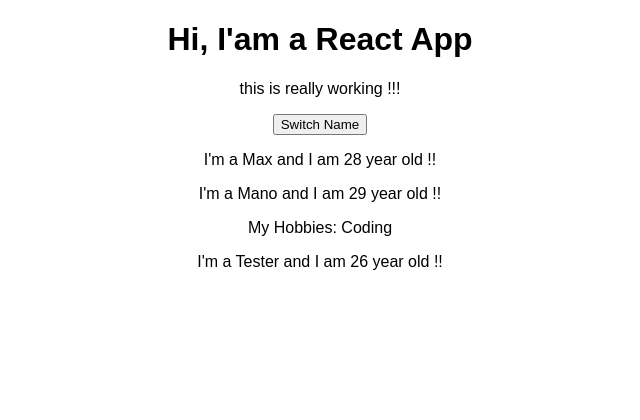
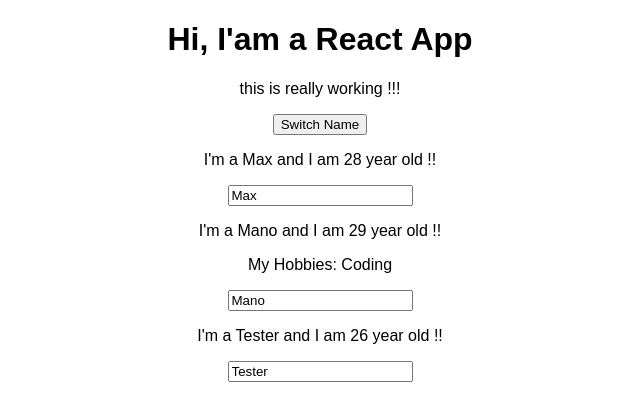
Before and after one commit to kvmanohar/react-complete-guide, a React (Create React App) app: page / in a window 1280 px wide. Shown: the top 420 px of the page, without its empty margins (320-960 px from the left). Built offline with nearby package versions, Linux system fonts and the light colour scheme.

Commit message:
2 way binding of props and changeing of props

```diff
--- a/src/App.jsx
+++ b/src/App.jsx
@@ -14,6 +14,11 @@
 		});
 	};
 
+	nameChangeHandler = (event) => {
+		this.setState({
+			persons: [{ name: 'Max', age: 28 }, { name: event.target.value, age: 29 }, { name: 'Tester', age: 37 }]
+		});
+	};
 	render() {
 		return (
 			<div className="App">
@@ -25,6 +30,7 @@
 					name={this.state.persons[1].name}
 					age={this.state.persons[1].age}
 					click={this.switchNameHandler.bind(this, 'Max!!!')}
+					changed={this.nameChangeHandler}
 				>
 					My Hobbies: Coding
 				</Person>
--- a/src/Person/Person.jsx
+++ b/src/Person/Person.jsx
@@ -3,10 +3,12 @@
 const person = (props) => {
 	return (
 		<div>
-			<p onClick= {props.click} >I'm a {props.name} and I am {props.age} year old !!</p>
+			<p onClick={props.click}>
+				I'm a {props.name} and I am {props.age} year old !!
+			</p>
 			<p>{props.children}</p>
+			<input type="text" onChange={props.changed} value={props.name} />
 		</div>
-
 	);
 };
 
```
